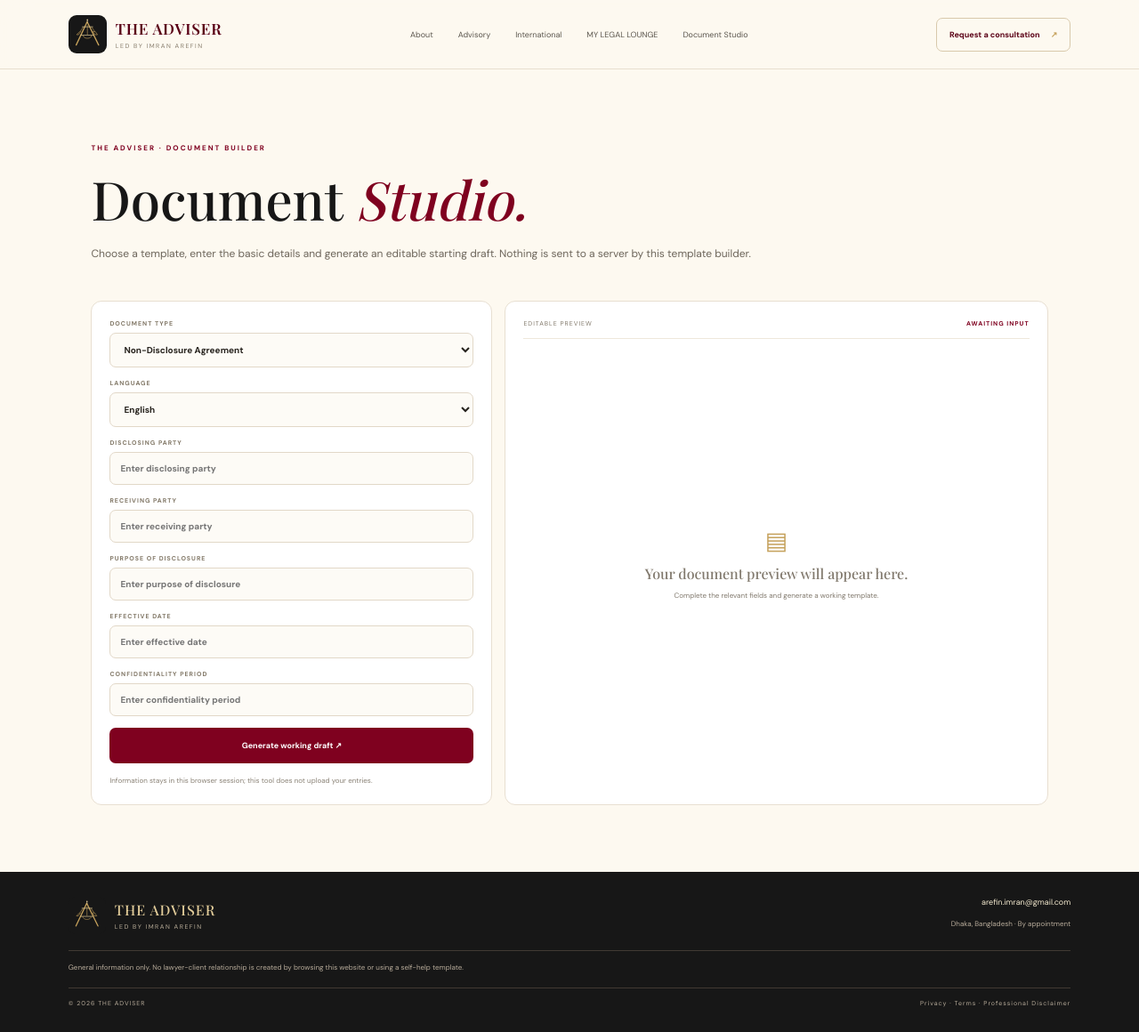
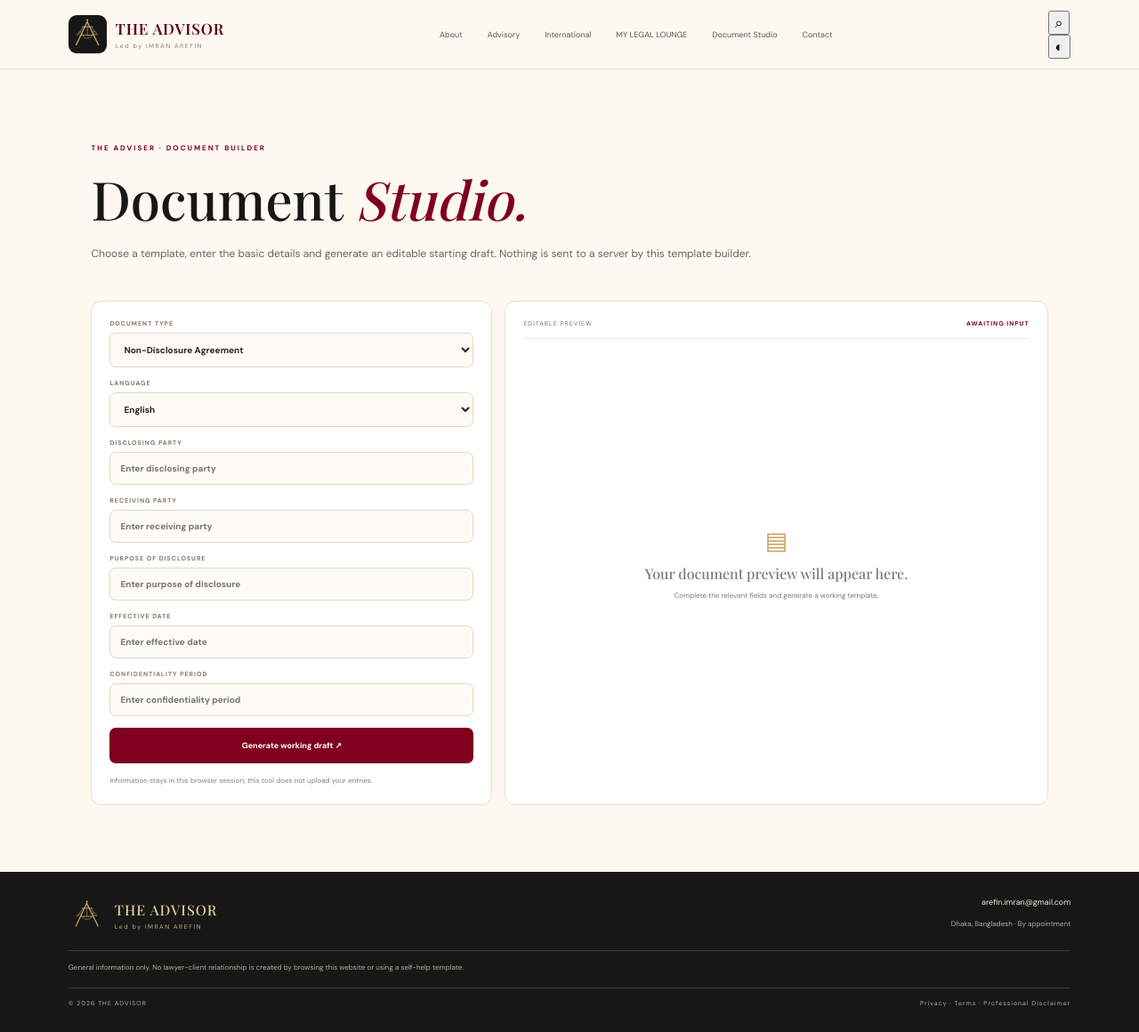
Before and after one commit to arefinimran-stack/Imran-AI-Business-OS, a Next.js app in the folder apps/advocate-website/: page /app in a window 1280 px wide. Shown: the whole page at 89% size. Built offline with nearby package versions, Linux system fonts and the light colour scheme; a web font is replaced by a local one.

Commit message:
Set THE ADVISOR brand header, compact search and theme toggle

```diff
--- a/apps/advocate-website/app/components/SiteShell.js
+++ b/apps/advocate-website/app/components/SiteShell.js
@@ -1,9 +1,63 @@
+'use client';
+
+import { useEffect, useMemo, useRef, useState } from 'react';
+
+const searchItems = [
+  { title: 'About Imran Arefin', detail: 'Professional profile and approach', href: '/about', terms: 'advocate profile qualifications experience clarity strategy confidence' },
+  { title: 'Advisory Services', detail: 'Business, corporate, property, family and litigation-related advisory', href: '/advisory', terms: 'business formation contracts compliance governance property family litigation' },
+  { title: 'Foreign Investment & International Business Advisory', detail: 'Bangladesh market-entry and local coordination', href: '/international-advisory', terms: 'foreign investor investment bangladesh market entry joint venture' },
+  { title: 'MY LEGAL LOUNGE', detail: 'Legal awareness and business insights', href: '/legal-lounge', terms: 'articles guides legal awareness business property family compliance' },
+  { title: 'AI Document Studio', detail: 'Self-help templates and working drafts', href: '/document-studio', terms: 'nda demand notice company checklist agreement template' },
+  { title: 'Request a Consultation', detail: 'Send an enquiry with consent', href: '/consultation', terms: 'contact consultation enquiry appointment' }
+];
+
 export default function SiteShell({ children }) {
+  const [theme, setTheme] = useState('light');
+  const [searchOpen, setSearchOpen] = useState(false);
+  const [query, setQuery] = useState('');
+  const inputRef = useRef(null);
+
+  useEffect(() => {
+    try {
+      const saved = localStorage.getItem('the-advisor-theme');
+      setTheme(saved || (window.matchMedia('(prefers-color-scheme: dark)').matches ? 'dark' : 'light'));
+    } catch {
+      setTheme('light');
+    }
+  }, []);
+
+  useEffect(() => {
+    document.documentElement.dataset.theme = theme;
+    try { localStorage.setItem('the-advisor-theme', theme); } catch {}
+  }, [theme]);
+
+  useEffect(() => {
+    const onKeyDown = event => {
+      if ((event.metaKey || event.ctrlKey) && event.key.toLowerCase() === 'k') {
+        event.preventDefault();
+        setSearchOpen(true);
+        window.setTimeout(() => inputRef.current?.focus(), 0);
+      }
+      if (event.key === 'Escape') {
+        setSearchOpen(false);
+        setQuery('');
+      }
+    };
+    window.addEventListener('keydown', onKeyDown);
+    return () => window.removeEventListener('keydown', onKeyDown);
+  }, []);
+
+  const results = useMemo(() => {
+    const q = query.trim().toLowerCase();
+    if (!q) return [];
+    return searchItems.filter(item => (item.title + ' ' + item.detail + ' ' + item.terms).toLowerCase().includes(q));
+  }, [query]);
+
   return <>
     <header className="site-nav">
-      <a className="site-brand" href="/" aria-label="THE ADVISER home">
+      <a className="site-brand" href="/" aria-label="THE ADVISOR home">
         <img src="/arefin-adviser-mark.svg" alt="" />
-        <span><b>THE ADVISER</b><small>LED BY IMRAN AREFIN</small></span>
+        <span><b>THE ADVISOR</b><small>Led by IMRAN AREFIN</small></span>
       </a>
       <nav aria-label="Main navigation">
         <a href="/about">About</a>
@@ -11,15 +65,29 @@ export default function SiteShell({ children }) {
         <a href="/international-advisory">International</a>
         <a href="/legal-lounge">MY LEGAL LOUNGE</a>
         <a href="/document-studio">Document Studio</a>
+        <a href="/consultation">Contact</a>
       </nav>
-      <a className="site-nav-cta" href="/consultation">Request a consultation <span>↗</span></a>
+      <div className="site-tools">
+        <div className="site-search">
+          <button className="search-trigger" type="button" aria-label="Open search" aria-expanded={searchOpen} onClick={() => {
+            setSearchOpen(open => !open);
+            if (!searchOpen) window.setTimeout(() => inputRef.current?.focus(), 0);
+            else setQuery('');
+          }}>⌕</button>
+          {searchOpen && <input ref={inputRef} className="search-input" type="search" value={query} onChange={event => setQuery(event.target.value)} placeholder="Search THE ADVISOR…" aria-label="Search THE ADVISOR" />}
+          {searchOpen && query.trim() && <div className="search-results">
+            {results.length ? results.map(item => <a href={item.href} key={item.href}><b>{item.title}</b><small>{item.detail}</small></a>) : <p>No exact match. <a href={'/consultation?query=' + encodeURIComponent(query)}>Send this topic to THE ADVISOR</a><small>Search routes you to published resources or the consultation form; it does not provide legal advice.</small></p>}
+          </div>}
+        </div>
+        <button className="theme-toggle" type="button" onClick={() => setTheme(current => current === 'dark' ? 'light' : 'dark')} aria-label={theme === 'dark' ? 'Switch to light mode' : 'Switch to dark mode'} title={theme === 'dark' ? 'Light · Glossy' : 'Dark · Matte'}>{theme === 'dark' ? '☼' : '◐'}</button>
+      </div>
     </header>
     {children}
     <footer className="site-footer">
-      <div className="footer-brand"><img src="/arefin-adviser-mark.svg" alt="" /><div><b>THE ADVISER</b><small>LED BY IMRAN AREFIN</small></div></div>
+      <div className="footer-brand"><img src="/arefin-adviser-mark.svg" alt="" /><div><b>THE ADVISOR</b><small>Led by IMRAN AREFIN</small></div></div>
       <div className="footer-contact"><a href="mailto:arefin.imran@gmail.com">arefin.imran@gmail.com</a><span>Dhaka, Bangladesh · By appointment</span></div>
       <div className="footer-note">General information only. No lawyer-client relationship is created by browsing this website or using a self-help template.</div>
-      <div className="footer-bottom"><span>© {new Date().getFullYear()} THE ADVISER</span><span>Privacy · Terms · Professional Disclaimer</span></div>
+      <div className="footer-bottom"><span>© {new Date().getFullYear()} THE ADVISOR</span><span>Privacy · Terms · Professional Disclaimer</span></div>
     </footer>
   </>;
 }
```
